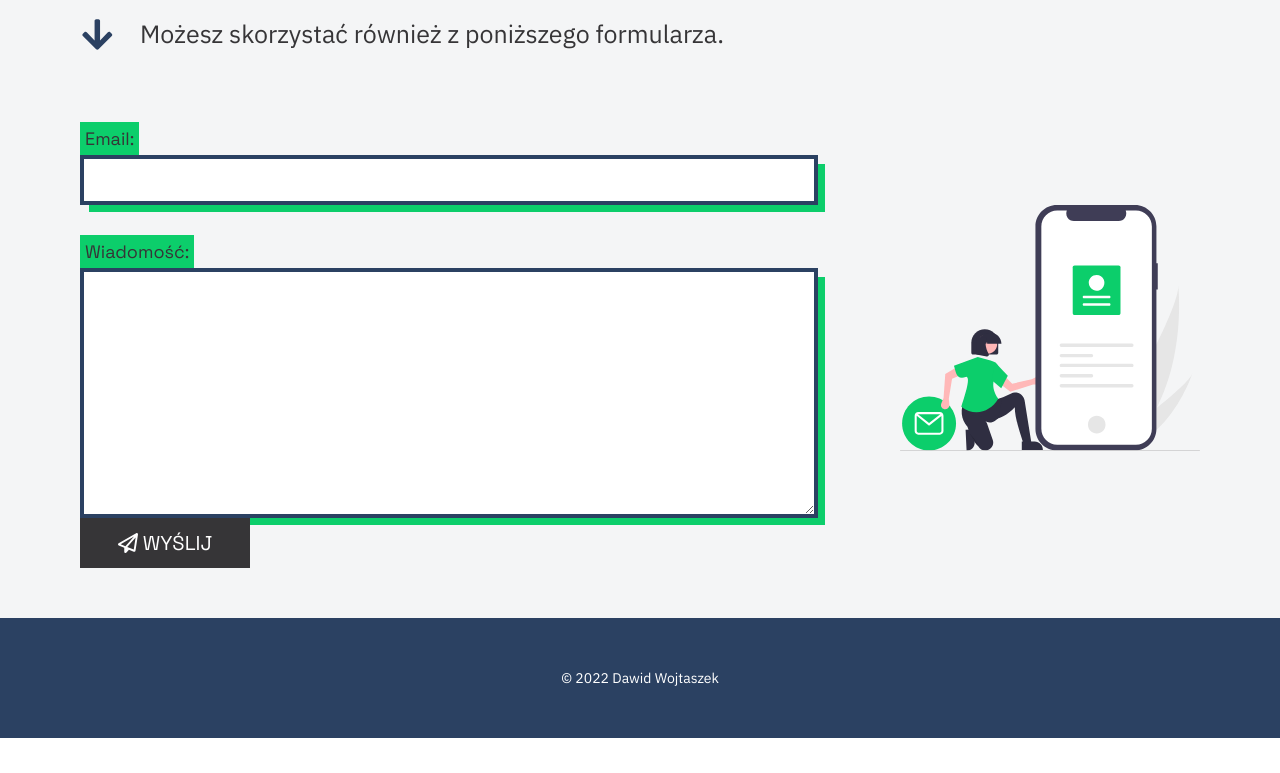
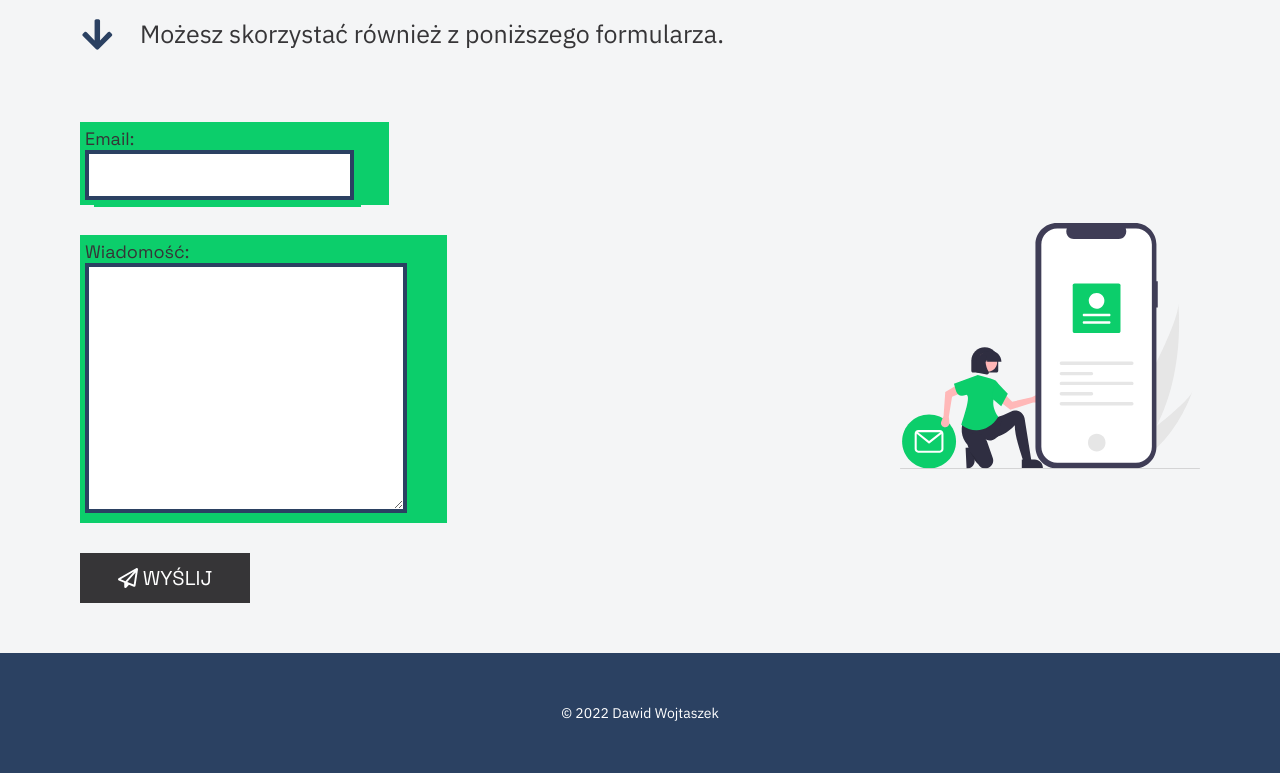
Before and after one commit to dawidwojtaszek/Portfolio, a Gatsby site: page / in a window 1280 px wide. Shown: the part 2794-3567 px from the top of the page. Before the commit the page ends 3532 px from the top, so only its background shows below. Built offline with nearby package versions, Linux system fonts and the light colour scheme; Gatsby itself is replaced by a stand-in of ours.

Commit message:
fix: another form fix

```diff
--- a/src/components/form/form-style.js
+++ b/src/components/form/form-style.js
@@ -53,6 +53,7 @@ const Btn = styled.button`
   text-transform: uppercase;
   height: 50px;
   width: 170px;
+  margin-top: 30px;
   &:hover {
     background-color: ${({ theme }) => theme.colors.green};
   }
--- a/src/components/form/form.jsx
+++ b/src/components/form/form.jsx
@@ -4,16 +4,15 @@ import { faPaperPlane } from "@fortawesome/free-regular-svg-icons"
 import { FontAwesomeIcon } from "@fortawesome/react-fontawesome"
 
 const ContactForm = () => (
-  <FormWrap
-    method="POST"
-    data-netlify="true"
-    name="ContactForm"
-    action="/sukces"
-  >
-    <FormWrap.Label>Email:</FormWrap.Label>
-    <FormWrap.Input type="email" name="email"></FormWrap.Input>
-    <FormWrap.Label>Wiadomość:</FormWrap.Label>
-    <FormWrap.Message name="message"></FormWrap.Message>
+  <FormWrap name="contact" method="POST" data-netlify="true" action="/sukces">
+    <FormWrap.Label>
+      Email:
+      <FormWrap.Input type="email" name="email" />
+    </FormWrap.Label>
+    <FormWrap.Label>
+      Wiadomość:
+      <FormWrap.Message name="message" />
+    </FormWrap.Label>
     <FormWrap.Btn type="submit">
       <FormWrap.BtnIcon>
         <FontAwesomeIcon icon={faPaperPlane} />
```
